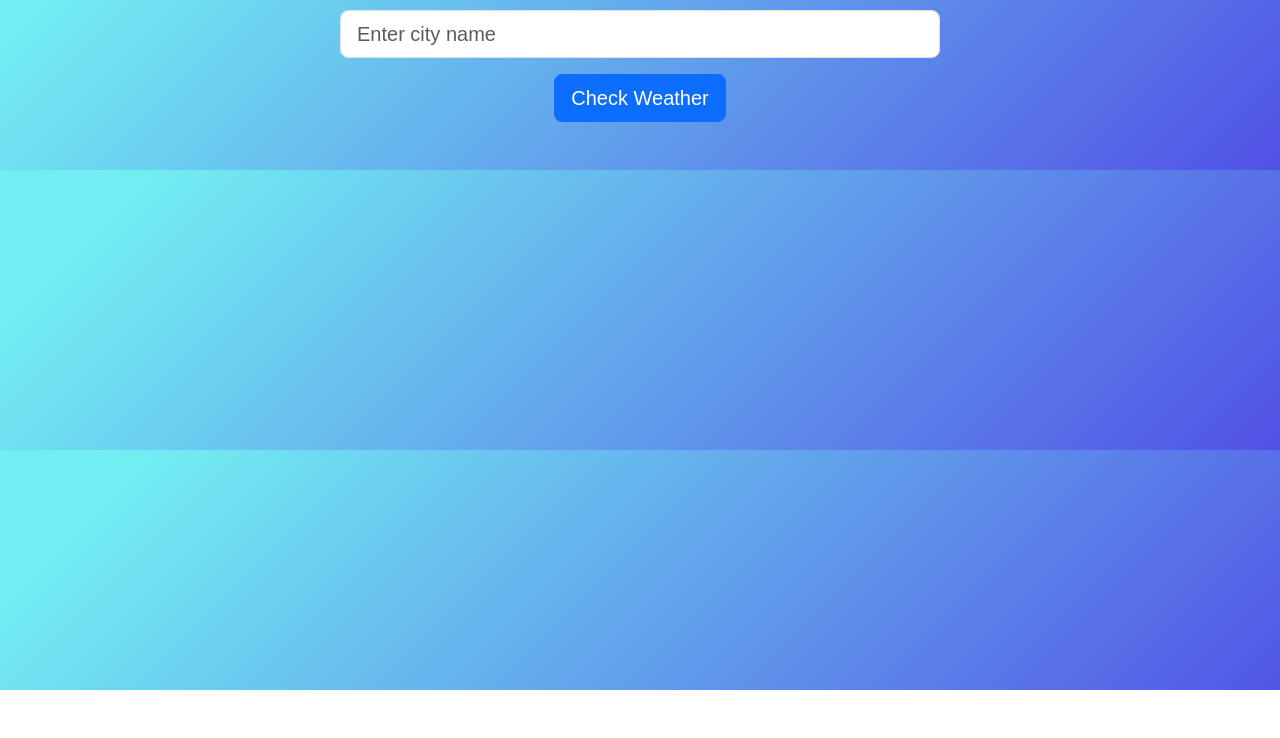
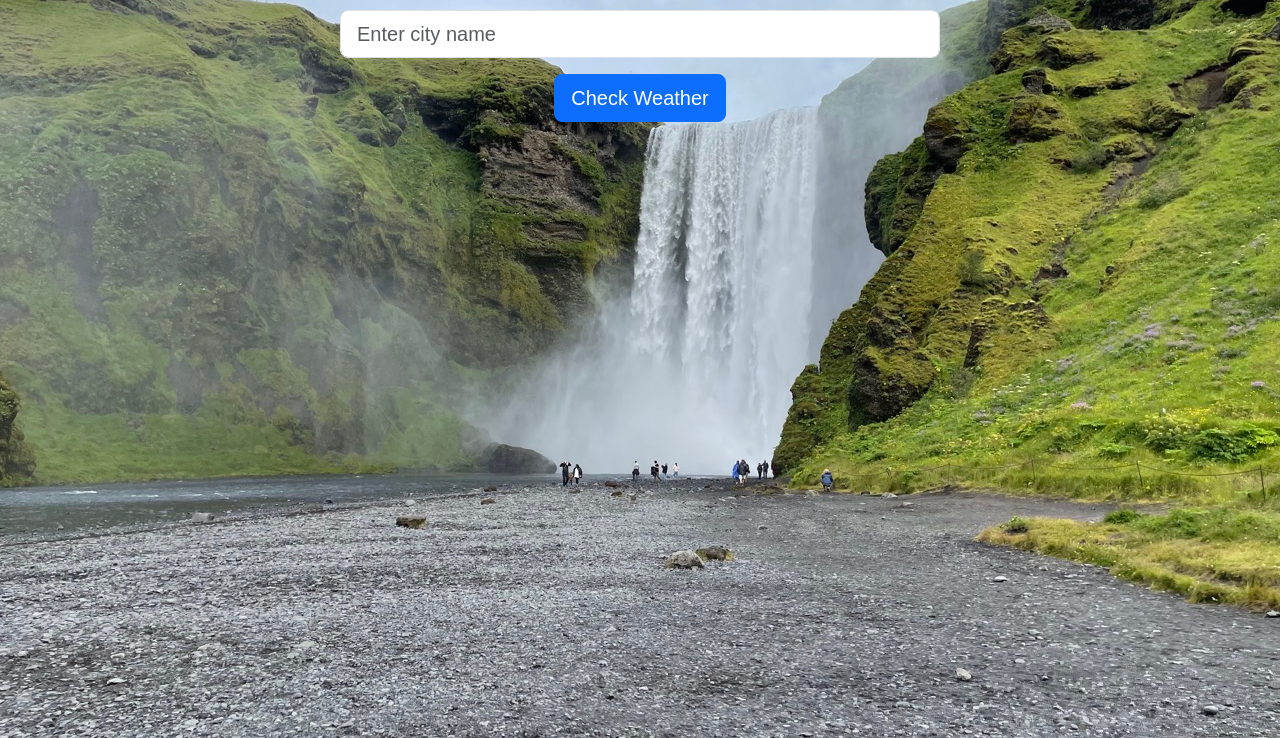
Before and after one commit to akhterjawad/Weather-App-Using-JS, a plain HTML site: page index.html in a window 1280 px wide. Shown: the part 110-848 px from the top of the page. Before the commit the page ends 800 px from the top, so only its background shows below. Drawn offline with nearby package versions, Linux system fonts and the light colour scheme.

Commit message:
Complete

```diff
--- a/style.css
+++ b/style.css
@@ -1,7 +1,12 @@
 body {
-    background: linear-gradient(135deg, #72EDF2 10%, #5151E5 100%);
+    /* background: linear-gradient(135deg, #72EDF2 10%, #5151E5 100%); */
     color: white;
     font-family: 'Arial', sans-serif;
+    background-image: url(./image/Main_Skogafoss.jpg);
+    width: 100%;
+    height: 100vh;
+    background-size: cover;
+    background-position: center;
 }
 
 .card-custom {
```
Also changed, not shown: image/Main_Skogafoss.jpg (added).
